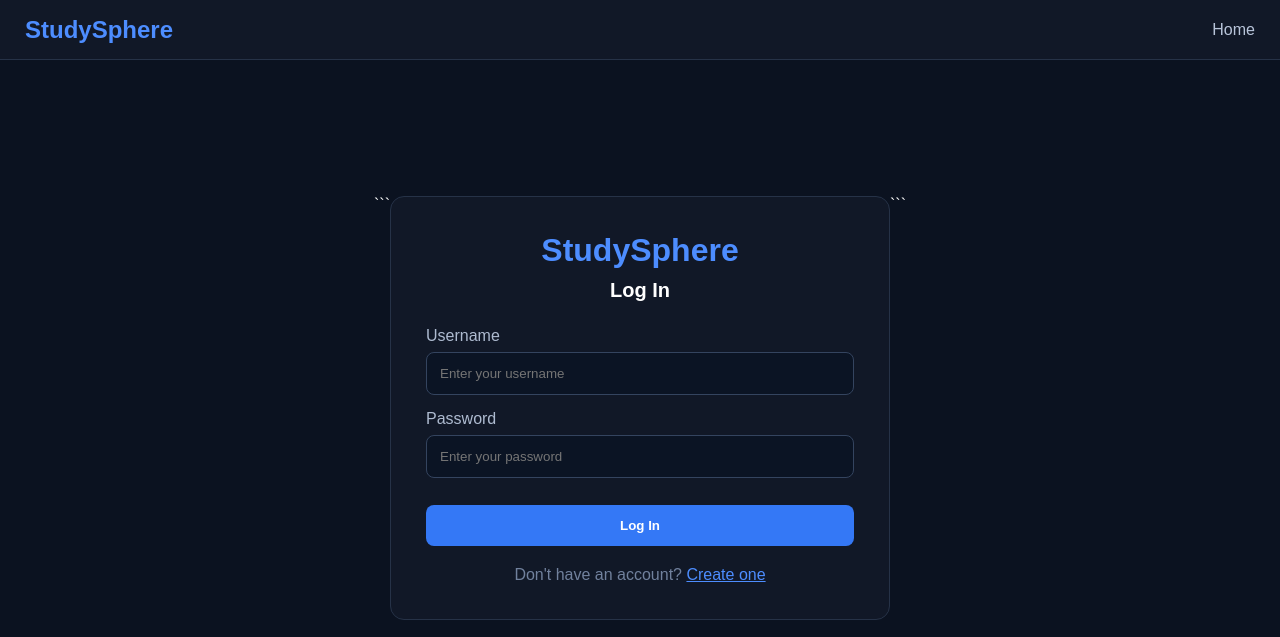
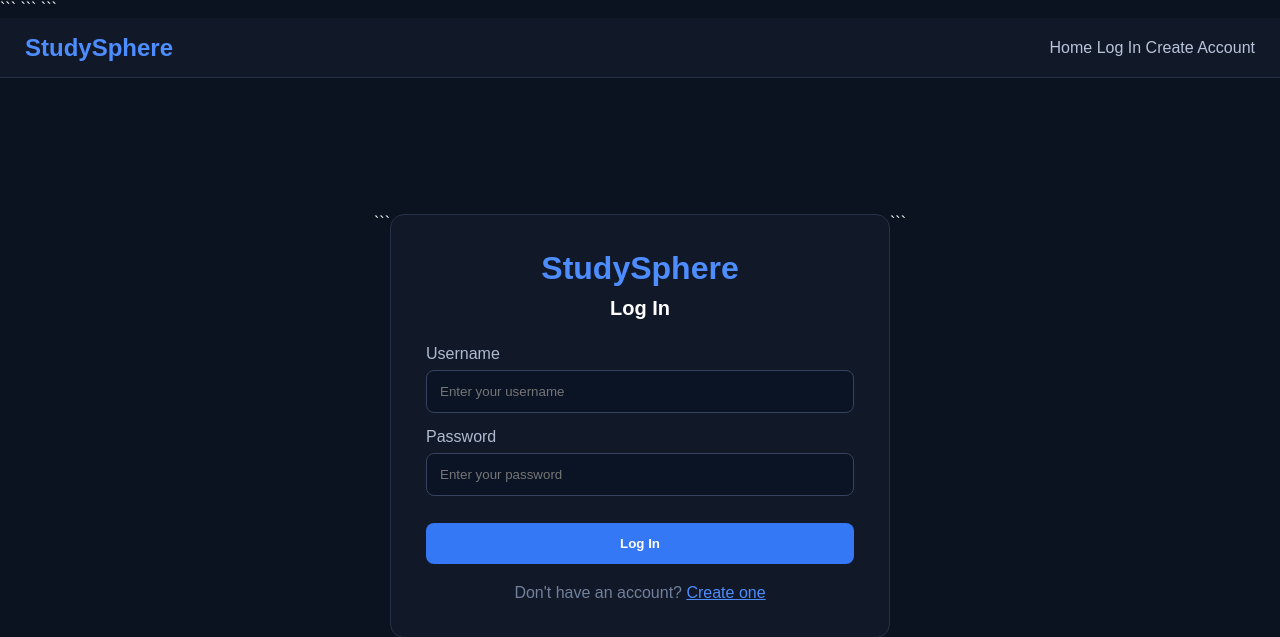
Before and after one commit to antichrist817/studysphere, a Flask app: page /register in a window 1280 px wide. Shown: the top 637 px of the page. Run offline with Flask 3, Linux system fonts and the light colour scheme; some libraries are stand-ins or nearby versions.

Commit message:
Update base.html
Add account navigation

````diff
--- a/templates/base.html
+++ b/templates/base.html
@@ -1,9 +1,11 @@
 <!DOCTYPE html>
+
 <html lang="en">
 <head>
     <meta charset="UTF-8">
     <meta name="viewport" content="width=device-width, initial-scale=1.0">
 
+```
 <title>{% block title %}StudySphere{% endblock %}</title>
 
 <link
@@ -14,25 +16,61 @@
 <script
     src="https://cdnjs.cloudflare.com/ajax/libs/socket.io/4.0.1/socket.io.js"
 ></script>
+```
+
 </head>
 
 <body>
 
+```
 <header class="topbar">
-        <div class="logo">StudySphere</div>
+
+    <div class="logo">
+        StudySphere
+    </div>
 
     <nav>
-            <a href="/">Home</a>
+
+        <a href="{{ url_for('home') }}">
+            Home
+        </a>
+
+        {% if session.get("user_id") %}
+
+            <a href="{{ url_for('logout') }}">
+                Log Out
+            </a>
+
+        {% else %}
+
+            <a href="{{ url_for('login') }}">
+                Log In
+            </a>
+
+            <a href="{{ url_for('register') }}">
+                Create Account
+            </a>
+
+        {% endif %}
+
     </nav>
+
 </header>
 
 <main class="content">
+
     {% block content %}{% endblock %}
+
 </main>
 
 <footer>
-        <p>StudySphere</p>
+
+    <p>
+        StudySphere
+    </p>
+
 </footer>
+```
 
 </body>
 </html>
````
Lines whose indentation alone changed are shown as unchanged.
